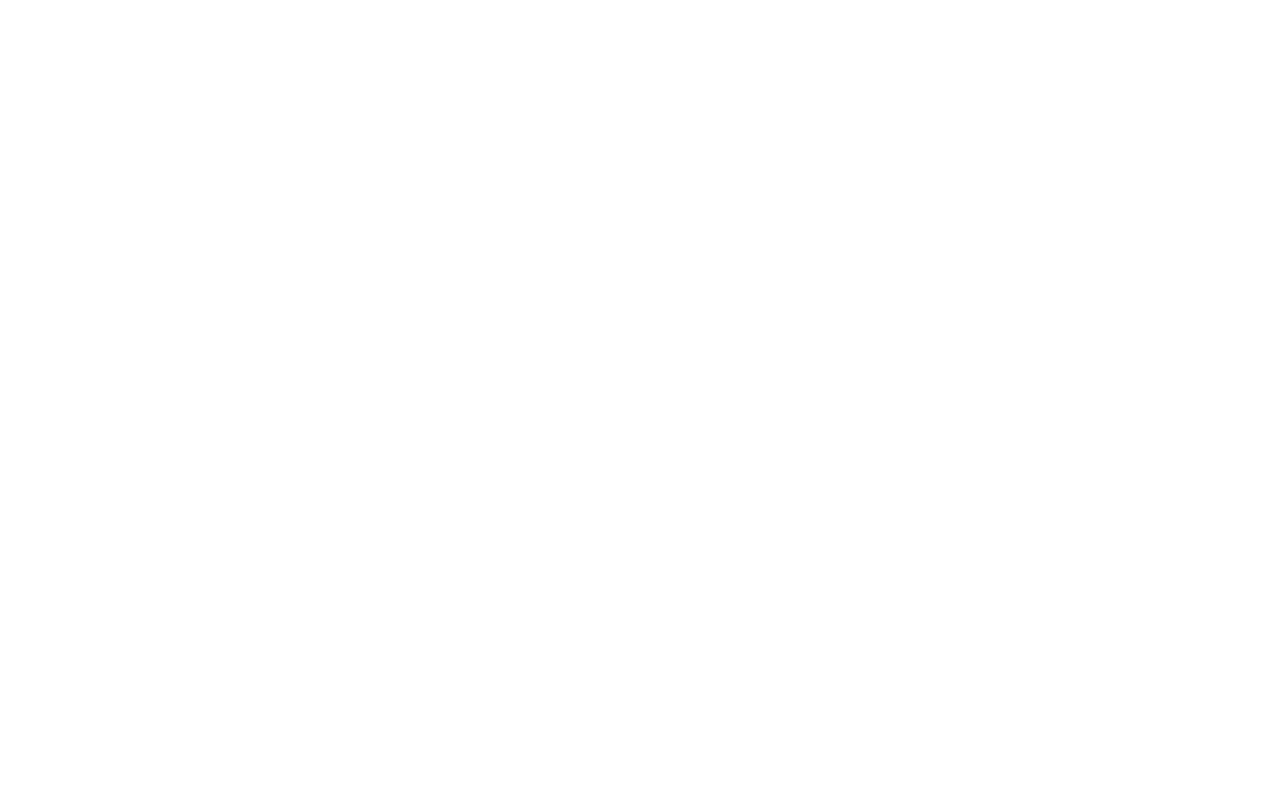
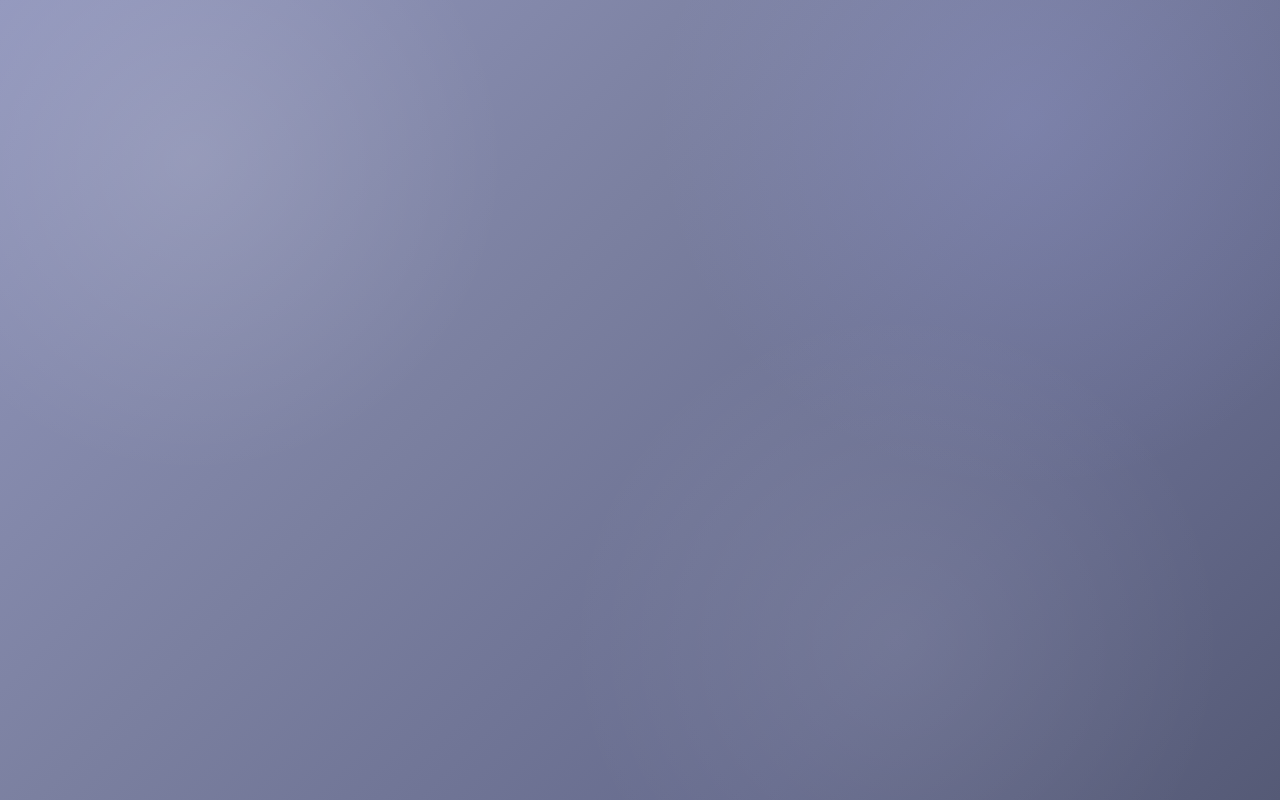
Before and after one commit to Mayank789947/my-shopping-app, a React (Vite) app: page / in a window 1280 px wide. Built offline with nearby package versions, Linux system fonts and the light colour scheme.

Commit message:
Reset App default CSS style
resetting App component default CSS styling and add some base style that allow other part of the app to build on upon it

```diff
--- a/src/App.css
+++ b/src/App.css
@@ -0,0 +1,33 @@
+* {
+  margin: 0;
+  padding: 0;
+  box-sizing: border-box;
+}
+
+html,
+body,
+#root {
+  width: 100%;
+  min-height: 100%;
+  overflow-x: hidden;
+}
+
+body {
+  background:
+    radial-gradient(circle at 15% 20%,
+      rgba(255, 255, 255, 0.12),
+      transparent 25%),
+    radial-gradient(circle at 80% 15%,
+      rgba(173, 181, 255, 0.18),
+      transparent 30%),
+    radial-gradient(circle at 70% 80%,
+      rgba(255, 255, 255, 0.08),
+      transparent 30%),
+    linear-gradient(135deg,
+      #9297bd 0%,
+      #7b80a0 40%,
+      #666b8d 75%,
+      #555a76 100%);
+
+  min-height: 100vh;
+}
```
